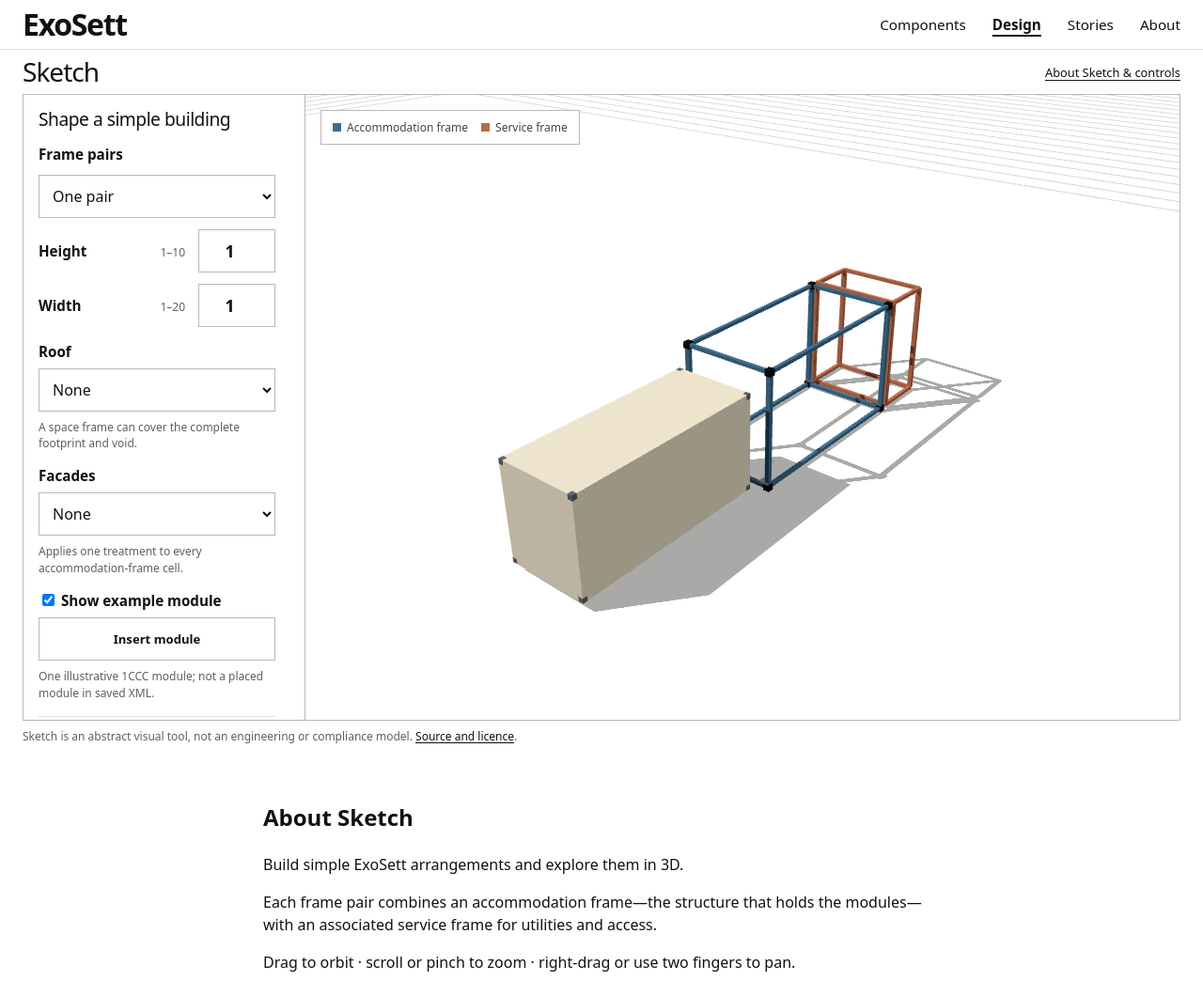
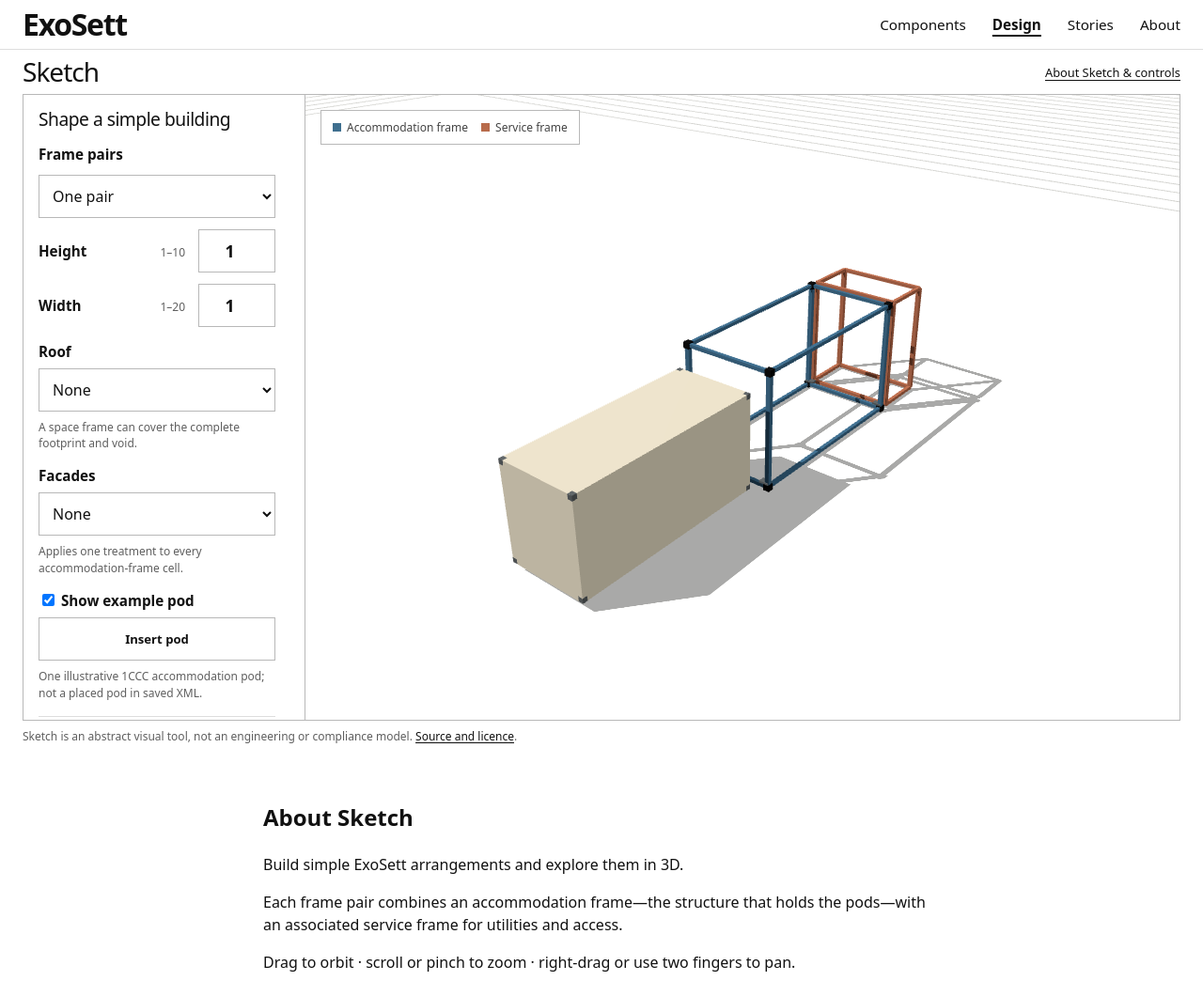
Before and after one commit to ExoSett/modelling, a website built with Vite: page sketch/index.html in a window 1280 px wide. Shown: the top 1044 px of the page at 94% size. Built offline with nearby package versions, Linux system fonts and the light colour scheme.

Commit message:
Sketch: Module -> Pod

```diff
--- a/sketch/index.html
+++ b/sketch/index.html
@@ -88,16 +88,16 @@
             </div>
 
             <div class="facade-control">
-              <label><input id="show-module" type="checkbox" checked /> Show example module</label>
-              <button id="move-module" type="button">Withdraw module</button>
+              <label><input id="show-module" type="checkbox" checked /> Show example pod</label>
+              <button id="move-module" type="button">Withdraw pod</button>
               <p id="module-help">
-                One illustrative 1CCC module; not a placed module in saved XML.
+                One illustrative 1CCC accommodation pod; not a placed pod in saved XML.
               </p>
             </div>
 
             <dl class="model-facts">
               <div>
-                <dt>Reference module size</dt>
+                <dt>Reference pod size</dt>
                 <dd>ISO 1CCC (20-foot High Cube envelope)</dd>
               </div>
               <div>
@@ -141,7 +141,7 @@
       <h2 id="sketch-help-title">About Sketch</h2>
       <p>Build simple ExoSett arrangements and explore them in 3D.</p>
       <p>
-        Each frame pair combines an accommodation frame—the structure that holds the modules—with an
+        Each frame pair combines an accommodation frame—the structure that holds the pods—with an
         associated service frame for utilities and access.
       </p>
       <p>Drag to orbit · scroll or pinch to zoom · right-drag or use two fingers to pan.</p>
--- a/sketch/src/main.ts
+++ b/sketch/src/main.ts
@@ -68,14 +68,14 @@ function updateModuleControls(): void {
   moveModule.disabled = extensionActive || !state?.visible || state.moving || !!model.facade;
   moveModule.textContent = state?.moving
     ? state.withdrawn
-      ? 'Withdrawing module…'
-      : 'Inserting module…'
+      ? 'Withdrawing pod…'
+      : 'Inserting pod…'
     : state?.withdrawn
-      ? 'Insert module'
-      : 'Withdraw module';
+      ? 'Insert pod'
+      : 'Withdraw pod';
   moduleHelp.textContent = model.facade
-    ? 'Remove facades to move the example module.'
-    : 'One illustrative 1CCC module; not a placed module in saved XML.';
+    ? 'Remove facades to move the example pod.'
+    : 'One illustrative 1CCC accommodation pod; not a placed pod in saved XML.';
 }
 showModule.addEventListener('change', () => renderer?.showModule(showModule.checked));
 moveModule.addEventListener('click', () => renderer?.moveModule());
```
Also changed, not shown: sketch/tests/e2e/module.spec.ts (+14 -14 lines), sketch/tests/release/site.spec.ts.
